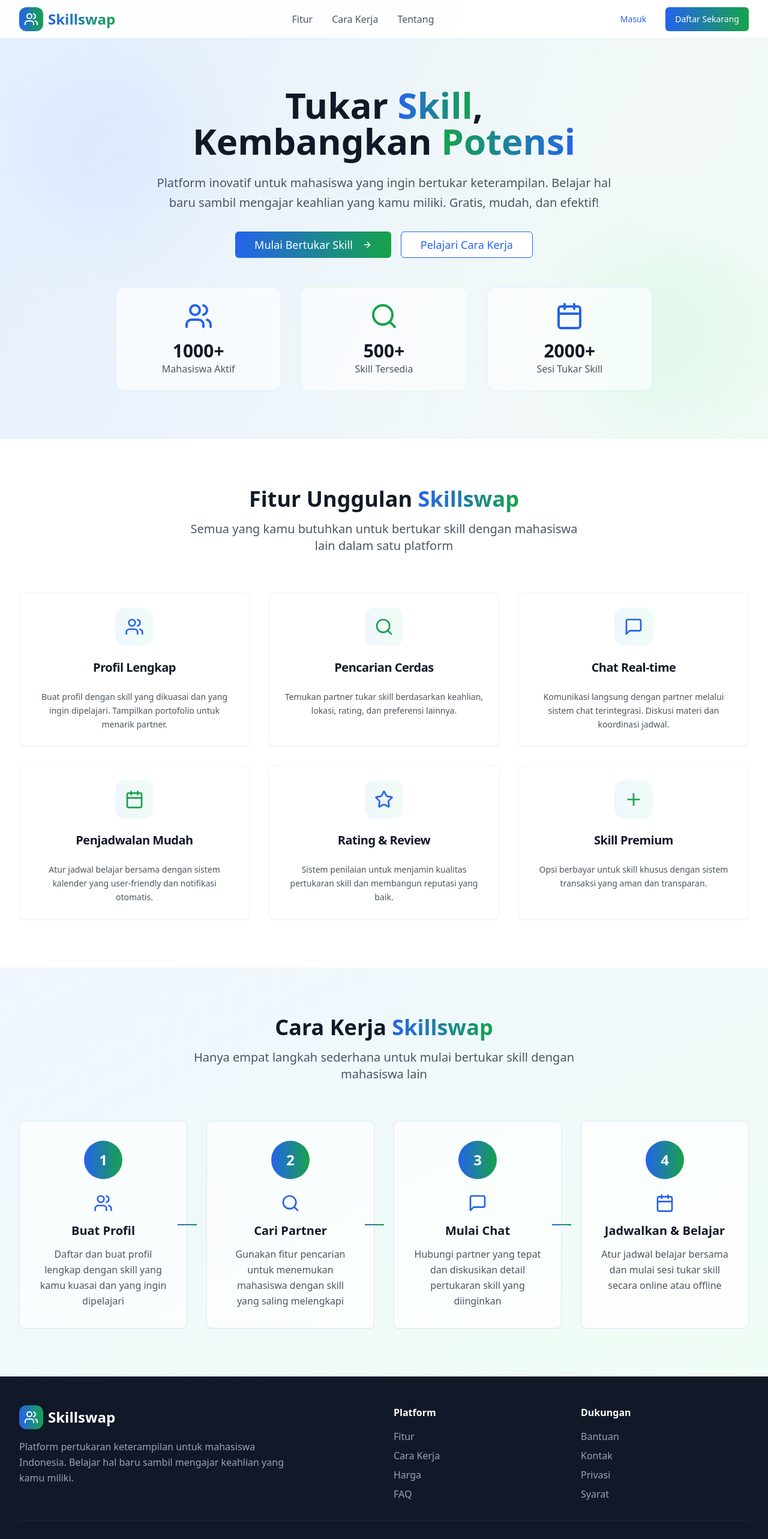
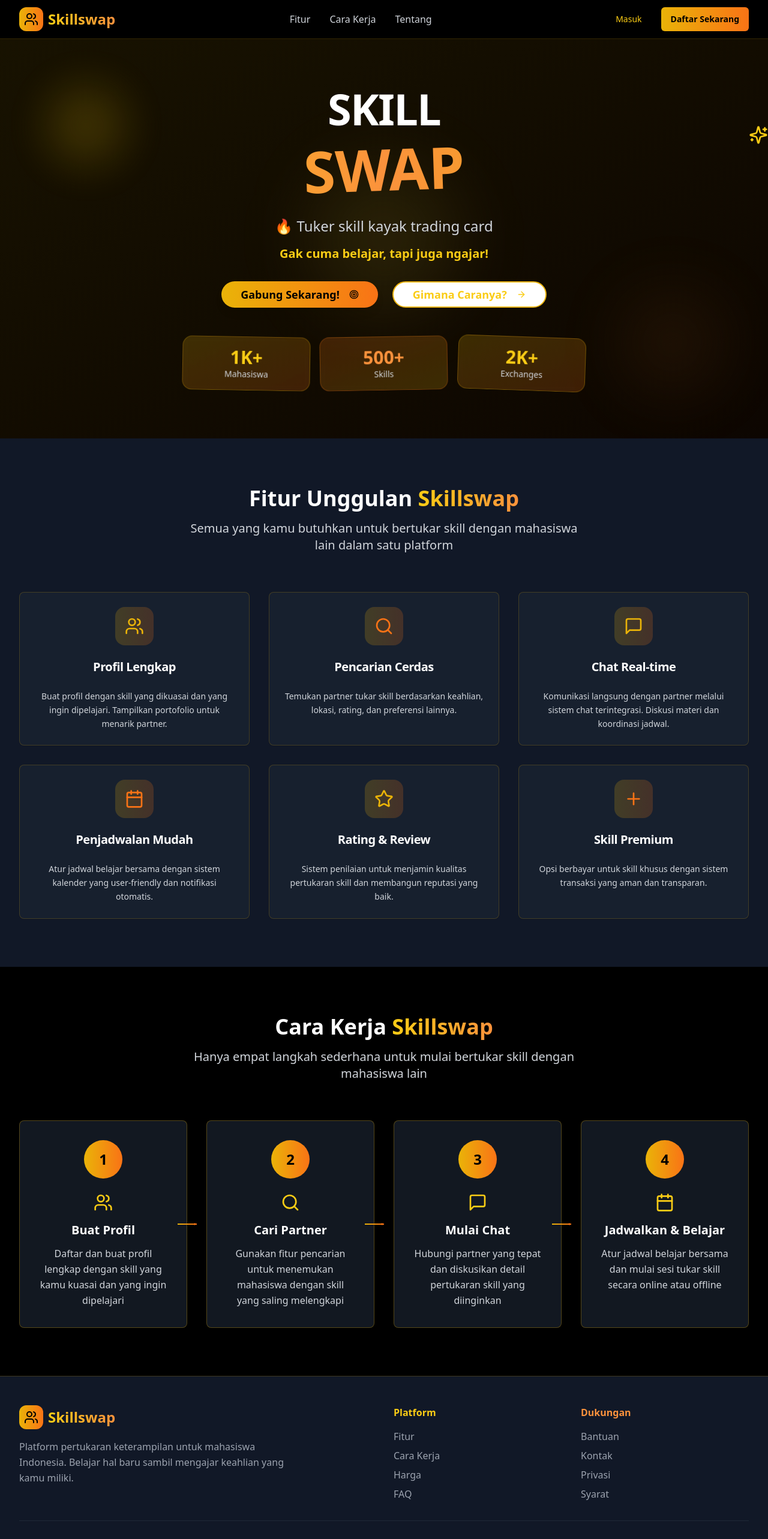
Before and after one commit to mariomg09/synergy-skill-exchange, a React (Vite) app: page / in a window 1280 px wide. Shown: the top 2566 px of the page at 60% size. Built offline with nearby package versions, Linux system fonts and the light colour scheme.

Commit message:
Refactor: Change color scheme and home page design
Change the color scheme to yellow and redesign the home page for a more unique look.

```diff
--- a/src/components/Features.tsx
+++ b/src/components/Features.tsx
@@ -8,63 +8,63 @@ const Features = () => {
       icon: Users,
       title: "Profil Lengkap",
       description: "Buat profil dengan skill yang dikuasai dan yang ingin dipelajari. Tampilkan portofolio untuk menarik partner.",
-      color: "text-blue-600"
+      color: "text-yellow-500"
     },
     {
       icon: Search,
       title: "Pencarian Cerdas",
       description: "Temukan partner tukar skill berdasarkan keahlian, lokasi, rating, dan preferensi lainnya.",
-      color: "text-green-600"
+      color: "text-orange-500"
     },
     {
       icon: MessageSquare,
       title: "Chat Real-time",
       description: "Komunikasi langsung dengan partner melalui sistem chat terintegrasi. Diskusi materi dan koordinasi jadwal.",
-      color: "text-blue-600"
+      color: "text-yellow-500"
     },
     {
       icon: Calendar,
       title: "Penjadwalan Mudah",
       description: "Atur jadwal belajar bersama dengan sistem kalender yang user-friendly dan notifikasi otomatis.",
-      color: "text-green-600"
+      color: "text-orange-500"
     },
     {
       icon: Star,
       title: "Rating & Review",
       description: "Sistem penilaian untuk menjamin kualitas pertukaran skill dan membangun reputasi yang baik.",
-      color: "text-blue-600"
+      color: "text-yellow-500"
     },
     {
       icon: Plus,
       title: "Skill Premium",
       description: "Opsi berbayar untuk skill khusus dengan sistem transaksi yang aman dan transparan.",
-      color: "text-green-600"
+      color: "text-orange-500"
     }
   ];
 
   return (
-    <section className="py-20 px-4 sm:px-6 lg:px-8 bg-white">
+    <section className="py-20 px-4 sm:px-6 lg:px-8 bg-gray-900">
       <div className="max-w-7xl mx-auto">
         <div className="text-center mb-16">
-          <h2 className="text-3xl md:text-4xl font-bold text-gray-900 mb-4">
-            Fitur Unggulan <span className="bg-gradient-to-r from-blue-600 to-green-600 bg-clip-text text-transparent">Skillswap</span>
+          <h2 className="text-3xl md:text-4xl font-bold text-white mb-4">
+            Fitur Unggulan <span className="bg-gradient-to-r from-yellow-400 to-orange-400 bg-clip-text text-transparent">Skillswap</span>
           </h2>
-          <p className="text-xl text-gray-600 max-w-2xl mx-auto">
+          <p className="text-xl text-gray-300 max-w-2xl mx-auto">
             Semua yang kamu butuhkan untuk bertukar skill dengan mahasiswa lain dalam satu platform
           </p>
         </div>
 
         <div className="grid grid-cols-1 md:grid-cols-2 lg:grid-cols-3 gap-8">
           {features.map((feature, index) => (
-            <Card key={index} className="border border-gray-100 hover:border-blue-200 transition-all duration-300 hover:shadow-lg group">
+            <Card key={index} className="bg-gray-800/50 border border-yellow-500/20 hover:border-yellow-500/50 transition-all duration-300 hover:shadow-lg hover:shadow-yellow-500/10 group">
               <CardHeader className="text-center">
-                <div className="w-16 h-16 mx-auto mb-4 bg-gradient-to-r from-blue-50 to-green-50 rounded-2xl flex items-center justify-center group-hover:scale-110 transition-transform duration-300">
+                <div className="w-16 h-16 mx-auto mb-4 bg-gradient-to-r from-yellow-500/20 to-orange-500/20 rounded-2xl flex items-center justify-center group-hover:scale-110 transition-transform duration-300">
                   <feature.icon className={`h-8 w-8 ${feature.color}`} />
                 </div>
-                <CardTitle className="text-xl font-semibold text-gray-900">{feature.title}</CardTitle>
+                <CardTitle className="text-xl font-semibold text-white">{feature.title}</CardTitle>
               </CardHeader>
               <CardContent>
-                <CardDescription className="text-gray-600 text-center leading-relaxed">
+                <CardDescription className="text-gray-300 text-center leading-relaxed">
                   {feature.description}
                 </CardDescription>
               </CardContent>
--- a/src/components/Footer.tsx
+++ b/src/components/Footer.tsx
@@ -4,15 +4,15 @@ import { Link } from "react-router-dom";
 
 const Footer = () => {
   return (
-    <footer className="bg-gray-900 text-white">
+    <footer className="bg-gray-900 text-white border-t border-yellow-500/20">
       <div className="max-w-7xl mx-auto px-4 sm:px-6 lg:px-8 py-12">
         <div className="grid grid-cols-1 md:grid-cols-4 gap-8">
           <div className="col-span-1 md:col-span-2">
             <Link to="/" className="flex items-center space-x-2 mb-4">
-              <div className="bg-gradient-to-r from-blue-600 to-green-600 p-2 rounded-xl">
-                <Users className="h-6 w-6 text-white" />
+              <div className="bg-gradient-to-r from-yellow-500 to-orange-500 p-2 rounded-xl">
+                <Users className="h-6 w-6 text-black" />
               </div>
-              <span className="text-2xl font-bold">Skillswap</span>
+              <span className="text-2xl font-bold bg-gradient-to-r from-yellow-400 to-orange-400 bg-clip-text text-transparent">Skillswap</span>
             </Link>
             <p className="text-gray-400 leading-relaxed max-w-md">
               Platform pertukaran keterampilan untuk mahasiswa Indonesia.
@@ -21,22 +21,22 @@ const Footer = () => {
           </div>
 
           <div>
-            <h3 className="font-semibold mb-4">Platform</h3>
+            <h3 className="font-semibold mb-4 text-yellow-400">Platform</h3>
             <ul className="space-y-2 text-gray-400">
-              <li><Link to="/features" className="hover:text-white transition-colors">Fitur</Link></li>
-              <li><Link to="/how-it-works" className="hover:text-white transition-colors">Cara Kerja</Link></li>
-              <li><Link to="/pricing" className="hover:text-white transition-colors">Harga</Link></li>
-              <li><Link to="/faq" className="hover:text-white transition-colors">FAQ</Link></li>
+              <li><Link to="/features" className="hover:text-yellow-400 transition-colors">Fitur</Link></li>
+              <li><Link to="/how-it-works" className="hover:text-yellow-400 transition-colors">Cara Kerja</Link></li>
+              <li><Link to="/pricing" className="hover:text-yellow-400 transition-colors">Harga</Link></li>
+              <li><Link to="/faq" className="hover:text-yellow-400 transition-colors">FAQ</Link></li>
             </ul>
           </div>
 
           <div>
-            <h3 className="font-semibold mb-4">Dukungan</h3>
+            <h3 className="font-semibold mb-4 text-orange-400">Dukungan</h3>
             <ul className="space-y-2 text-gray-400">
-              <li><Link to="/help" className="hover:text-white transition-colors">Bantuan</Link></li>
-              <li><Link to="/contact" className="hover:text-white transition-colors">Kontak</Link></li>
-              <li><Link to="/privacy" className="hover:text-white transition-colors">Privasi</Link></li>
-              <li><Link to="/terms" className="hover:text-white transition-colors">Syarat</Link></li>
+              <li><Link to="/help" className="hover:text-orange-400 transition-colors">Bantuan</Link></li>
+              <li><Link to="/contact" className="hover:text-orange-400 transition-colors">Kontak</Link></li>
+              <li><Link to="/privacy" className="hover:text-orange-400 transition-colors">Privasi</Link></li>
+              <li><Link to="/terms" className="hover:text-orange-400 transition-colors">Syarat</Link></li>
             </ul>
           </div>
         </div>
--- a/src/components/Hero.tsx
+++ b/src/components/Hero.tsx
@@ -1,60 +1,72 @@
 
 import { Button } from "@/components/ui/button";
-import { ArrowRight, Users, Search, Calendar } from "lucide-react";
+import { ArrowRight, Zap, Target, Sparkles } from "lucide-react";
 import { Link } from "react-router-dom";
 
 const Hero = () => {
   return (
-    <section className="relative py-20 px-4 sm:px-6 lg:px-8 overflow-hidden">
-      {/* Background decoration */}
-      <div className="absolute inset-0 bg-gradient-to-r from-blue-600/5 to-green-600/5"></div>
-      <div className="absolute top-10 left-10 w-72 h-72 bg-blue-200/30 rounded-full blur-3xl"></div>
-      <div className="absolute bottom-10 right-10 w-72 h-72 bg-green-200/30 rounded-full blur-3xl"></div>
+    <section className="relative py-20 px-4 sm:px-6 lg:px-8 overflow-hidden bg-black text-white">
+      {/* Background decoration with yellow accents */}
+      <div className="absolute inset-0 bg-gradient-to-br from-yellow-500/10 to-orange-500/5"></div>
+      <div className="absolute top-20 left-20 w-32 h-32 bg-yellow-400/20 rounded-full blur-2xl animate-pulse"></div>
+      <div className="absolute bottom-20 right-20 w-40 h-40 bg-orange-400/20 rounded-full blur-3xl animate-pulse delay-1000"></div>
+      <div className="absolute top-1/2 left-1/2 transform -translate-x-1/2 -translate-y-1/2 w-60 h-60 bg-yellow-300/10 rounded-full blur-3xl"></div>
 
       <div className="max-w-7xl mx-auto relative">
         <div className="text-center">
-          <h1 className="text-4xl md:text-6xl font-bold text-gray-900 mb-6">
-            Tukar <span className="bg-gradient-to-r from-blue-600 to-green-600 bg-clip-text text-transparent">Skill</span>,
-            <br />
-            Kembangkan <span className="bg-gradient-to-r from-green-600 to-blue-600 bg-clip-text text-transparent">Potensi</span>
-          </h1>
+          {/* Antimainstream header with scattered text */}
+          <div className="mb-8 relative">
+            <h1 className="text-5xl md:text-7xl font-black text-white mb-4 tracking-tight">
+              SKILL
+            </h1>
+            <div className="relative">
+              <h1 className="text-6xl md:text-8xl font-black bg-gradient-to-r from-yellow-400 via-orange-400 to-yellow-500 bg-clip-text text-transparent transform -rotate-2">
+                SWAP
+              </h1>
+              <Sparkles className="absolute -top-4 -right-8 h-8 w-8 text-yellow-400 animate-bounce" />
+            </div>
+            <Zap className="absolute top-0 left-1/4 h-6 w-6 text-orange-400 animate-ping" />
+          </div>
 
-          <p className="text-xl text-gray-600 mb-8 max-w-3xl mx-auto leading-relaxed">
-            Platform inovatif untuk mahasiswa yang ingin bertukar keterampilan.
-            Belajar hal baru sambil mengajar keahlian yang kamu miliki.
-            Gratis, mudah, dan efektif!
-          </p>
+          {/* Antimainstream tagline */}
+          <div className="space-y-4 mb-8">
+            <p className="text-xl md:text-2xl text-gray-300 font-medium">
+              🔥 Tuker skill kayak trading card
+            </p>
+            <p className="text-lg md:text-xl text-yellow-400 font-semibold">
+              Gak cuma belajar, tapi juga ngajar!
+            </p>
+          </div>
 
-          <div className="flex flex-col sm:flex-row gap-4 justify-center items-center mb-12">
+          {/* Call to action with antimainstream style */}
+          <div className="flex flex-col sm:flex-row gap-6 justify-center items-center mb-12">
             <Link to="/register">
-              <Button size="lg" className="bg-gradient-to-r from-blue-600 to-green-600 hover:from-blue-700 hover:to-green-700 text-white px-8 py-3 text-lg">
-                Mulai Bertukar Skill
-                <ArrowRight className="ml-2 h-5 w-5" />
+              <Button size="lg" className="bg-gradient-to-r from-yellow-500 to-orange-500 hover:from-yellow-600 hover:to-orange-600 text-black font-bold px-8 py-4 text-lg rounded-full shadow-lg hover:shadow-yellow-500/25 transition-all duration-300 transform hover:scale-105">
+                Gabung Sekarang!
+                <Target className="ml-2 h-5 w-5" />
               </Button>
             </Link>
             <Link to="/how-it-works">
-              <Button size="lg" variant="outline" className="border-blue-600 text-blue-600 hover:bg-blue-50 px-8 py-3 text-lg">
-                Pelajari Cara Kerja
+              <Button size="lg" variant="outline" className="border-2 border-yellow-500 text-yellow-400 hover:bg-yellow-500/10 px-8 py-4 text-lg rounded-full font-semibold">
+                Gimana Caranya?
+                <ArrowRight className="ml-2 h-5 w-5" />
               </Button>
             </Link>
           </div>
 
-          {/* Stats */}
-          <div className="grid grid-cols-1 md:grid-cols-3 gap-8 max-w-4xl mx-auto">
-            <div className="bg-white/60 backdrop-blur-sm rounded-2xl p-6 border border-blue-100">
-              <Users className="h-12 w-12 text-blue-600 mx-auto mb-4" />
-              <div className="text-3xl font-bold text-gray-900">1000+</div>
-              <div className="text-gray-600">Mahasiswa Aktif</div>
+          {/* Stats with different layout */}
+          <div className="grid grid-cols-3 gap-4 max-w-2xl mx-auto">
+            <div className="bg-gradient-to-br from-yellow-500/20 to-orange-500/20 backdrop-blur-sm rounded-2xl p-4 border border-yellow-500/30 transform rotate-1">
+              <div className="text-2xl md:text-3xl font-black text-yellow-400">1K+</div>
+              <div className="text-gray-300 text-sm">Mahasiswa</div>
             </div>
-            <div className="bg-white/60 backdrop-blur-sm rounded-2xl p-6 border border-green-100">
-              <Search className="h-12 w-12 text-green-600 mx-auto mb-4" />
-              <div className="text-3xl font-bold text-gray-900">500+</div>
-              <div className="text-gray-600">Skill Tersedia</div>
+            <div className="bg-gradient-to-br from-orange-500/20 to-yellow-500/20 backdrop-blur-sm rounded-2xl p-4 border border-orange-500/30 transform -rotate-1">
+              <div className="text-2xl md:text-3xl font-black text-orange-400">500+</div>
+              <div className="text-gray-300 text-sm">Skills</div>
             </div>
-            <div className="bg-white/60 backdrop-blur-sm rounded-2xl p-6 border border-blue-100">
-              <Calendar className="h-12 w-12 text-blue-600 mx-auto mb-4" />
-              <div className="text-3xl font-bold text-gray-900">2000+</div>
-              <div className="text-gray-600">Sesi Tukar Skill</div>
+            <div className="bg-gradient-to-br from-yellow-500/20 to-orange-500/20 backdrop-blur-sm rounded-2xl p-4 border border-yellow-500/30 transform rotate-2">
+              <div className="text-2xl md:text-3xl font-black text-yellow-400">2K+</div>
+              <div className="text-gray-300 text-sm">Exchanges</div>
             </div>
           </div>
         </div>
--- a/src/components/HowItWorks.tsx
+++ b/src/components/HowItWorks.tsx
@@ -31,13 +31,13 @@ const HowItWorks = () => {
   ];
 
   return (
-    <section className="py-20 px-4 sm:px-6 lg:px-8 bg-gradient-to-br from-blue-50 to-green-50">
+    <section className="py-20 px-4 sm:px-6 lg:px-8 bg-black">
       <div className="max-w-7xl mx-auto">
         <div className="text-center mb-16">
-          <h2 className="text-3xl md:text-4xl font-bold text-gray-900 mb-4">
-            Cara Kerja <span className="bg-gradient-to-r from-blue-600 to-green-600 bg-clip-text text-transparent">Skillswap</span>
+          <h2 className="text-3xl md:text-4xl font-bold text-white mb-4">
+            Cara Kerja <span className="bg-gradient-to-r from-yellow-400 to-orange-400 bg-clip-text text-transparent">Skillswap</span>
           </h2>
-          <p className="text-xl text-gray-600 max-w-2xl mx-auto">
+          <p className="text-xl text-gray-300 max-w-2xl mx-auto">
             Hanya empat langkah sederhana untuk mulai bertukar skill dengan mahasiswa lain
           </p>
         </div>
@@ -45,22 +45,22 @@ const HowItWorks = () => {
         <div className="grid grid-cols-1 md:grid-cols-2 lg:grid-cols-4 gap-8">
           {steps.map((step, index) => (
             <div key={index} className="relative">
-              <Card className="bg-white/70 backdrop-blur-sm border border-blue-100 hover:shadow-lg transition-all duration-300 h-full">
+              <Card className="bg-gray-800/60 backdrop-blur-sm border border-yellow-500/30 hover:shadow-lg hover:shadow-yellow-500/20 transition-all duration-300 h-full">
                 <CardContent className="p-8 text-center">
-                  <div className="w-16 h-16 mx-auto mb-6 bg-gradient-to-r from-blue-600 to-green-600 rounded-full flex items-center justify-center text-white text-2xl font-bold">
+                  <div className="w-16 h-16 mx-auto mb-6 bg-gradient-to-r from-yellow-500 to-orange-500 rounded-full flex items-center justify-center text-black text-2xl font-bold">
                     {step.step}
                   </div>
-                  <step.icon className="h-8 w-8 text-blue-600 mx-auto mb-4" />
-                  <h3 className="text-xl font-semibold text-gray-900 mb-3">{step.title}</h3>
-                  <p className="text-gray-600 leading-relaxed">{step.description}</p>
+                  <step.icon className="h-8 w-8 text-yellow-400 mx-auto mb-4" />
+                  <h3 className="text-xl font-semibold text-white mb-3">{step.title}</h3>
+                  <p className="text-gray-300 leading-relaxed">{step.description}</p>
                 </CardContent>
               </Card>
 
               {/* Connector arrow for desktop */}
               {index < steps.length - 1 && (
                 <div className="hidden lg:block absolute top-1/2 -right-4 transform -translate-y-1/2 z-10">
-                  <div className="w-8 h-0.5 bg-gradient-to-r from-blue-600 to-green-600"></div>
-                  <div className="absolute right-0 top-1/2 transform -translate-y-1/2 w-0 h-0 border-l-4 border-l-green-600 border-t-2 border-t-transparent border-b-2 border-b-transparent"></div>
+                  <div className="w-8 h-0.5 bg-gradient-to-r from-yellow-500 to-orange-500"></div>
+                  <div className="absolute right-0 top-1/2 transform -translate-y-1/2 w-0 h-0 border-l-4 border-l-orange-500 border-t-2 border-t-transparent border-b-2 border-b-transparent"></div>
                 </div>
               )}
             </div>
--- a/src/components/Navbar.tsx
+++ b/src/components/Navbar.tsx
@@ -5,38 +5,38 @@ import { Link } from "react-router-dom";
 
 const Navbar = () => {
   return (
-    <nav className="bg-white/80 backdrop-blur-md border-b border-blue-100 sticky top-0 z-50">
+    <nav className="bg-black/90 backdrop-blur-md border-b border-yellow-500/20 sticky top-0 z-50">
       <div className="max-w-7xl mx-auto px-4 sm:px-6 lg:px-8">
         <div className="flex justify-between items-center h-16">
           <Link to="/" className="flex items-center space-x-2">
-            <div className="bg-gradient-to-r from-blue-600 to-green-600 p-2 rounded-xl">
-              <Users className="h-6 w-6 text-white" />
+            <div className="bg-gradient-to-r from-yellow-500 to-orange-500 p-2 rounded-xl">
+              <Users className="h-6 w-6 text-black" />
             </div>
-            <span className="text-2xl font-bold bg-gradient-to-r from-blue-600 to-green-600 bg-clip-text text-transparent">
+            <span className="text-2xl font-bold bg-gradient-to-r from-yellow-400 to-orange-400 bg-clip-text text-transparent">
               Skillswap
             </span>
           </Link>
 
           <div className="hidden md:flex items-center space-x-8">
-            <Link to="/features" className="text-gray-600 hover:text-blue-600 transition-colors">
+            <Link to="/features" className="text-gray-300 hover:text-yellow-400 transition-colors">
               Fitur
             </Link>
-            <Link to="/how-it-works" className="text-gray-600 hover:text-blue-600 transition-colors">
+            <Link to="/how-it-works" className="text-gray-300 hover:text-yellow-400 transition-colors">
               Cara Kerja
             </Link>
-            <Link to="/about" className="text-gray-600 hover:text-blue-600 transition-colors">
+            <Link to="/about" className="text-gray-300 hover:text-yellow-400 transition-colors">
               Tentang
             </Link>
           </div>
 
           <div className="flex items-center space-x-4">
             <Link to="/login">
-              <Button variant="ghost" className="text-blue-600 hover:text-blue-700">
+              <Button variant="ghost" className="text-yellow-400 hover:text-yellow-300 hover:bg-yellow-500/10">
                 Masuk
               </Button>
             </Link>
             <Link to="/register">
-              <Button className="bg-gradient-to-r from-blue-600 to-green-600 hover:from-blue-700 hover:to-green-700 text-white">
+              <Button className="bg-gradient-to-r from-yellow-500 to-orange-500 hover:from-yellow-600 hover:to-orange-600 text-black font-semibold">
                 Daftar Sekarang
               </Button>
             </Link>
--- a/src/pages/Index.tsx
+++ b/src/pages/Index.tsx
@@ -12,7 +12,7 @@ import Footer from "@/components/Footer";
 
 const Index = () => {
   return (
-    <div className="min-h-screen bg-gradient-to-br from-blue-50 via-white to-green-50">
+    <div className="min-h-screen bg-black">
       <Navbar />
       <Hero />
       <Features />
```
